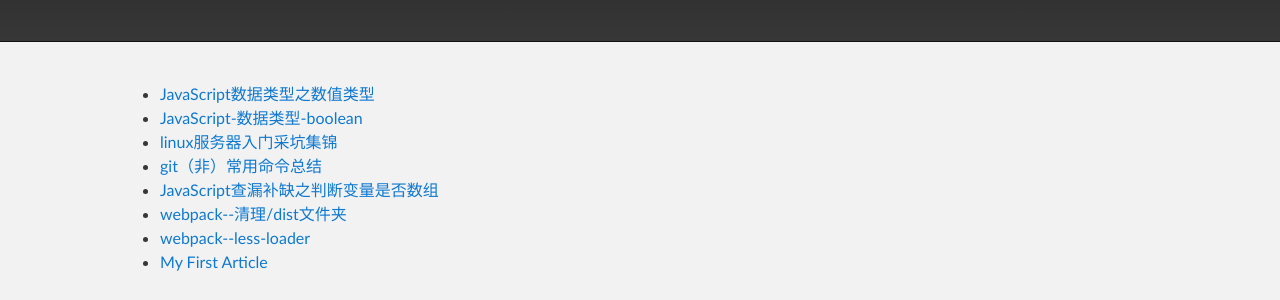
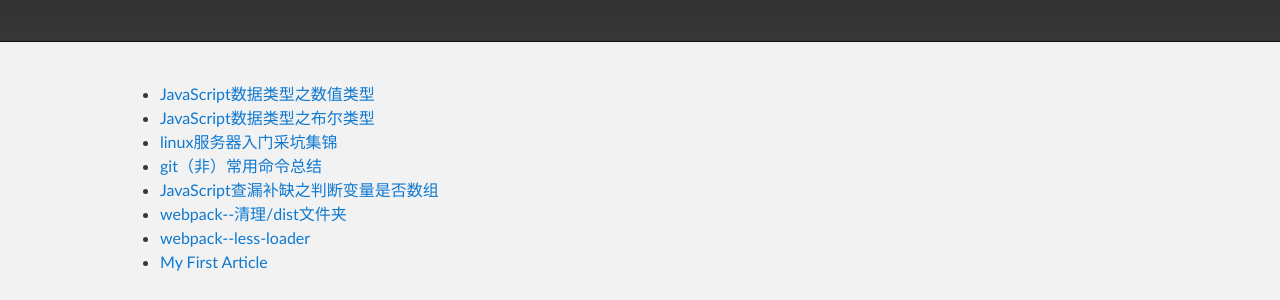
Before and after one commit to hisaspirations/CrouchingTigerM.github.io, a Jekyll site: the page built from index.html, in a window 1280 px wide. Shown: the part 132-432 px from the top of the page. Built offline with Jekyll 4.4.1, drawn with Linux system fonts in a browser that asks for light colours; comment, search, counter and statistics services are not loaded; the repository's description, which GitHub fills in, is left out.

Commit message:
修改文章title，统一格式

```diff
--- a/_posts/2018-12-10-JavaScript-data-type-boolean.md
+++ b/_posts/2018-12-10-JavaScript-data-type-boolean.md
@@ -1,6 +1,6 @@
 ---
 layout: post
-title: JavaScript-数据类型-boolean
+title: JavaScript数据类型之布尔类型
 ---
 
 # JavaScript数据类型之布尔类型
```
